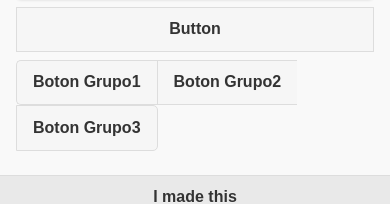
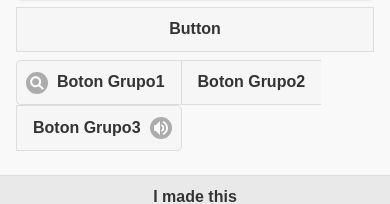
Before and after one commit to ancho85/ipositivo_myJQueryMobileApp, a plain HTML site: page www/index.html in a window 390 px wide. Shown: the part 242-446 px from the top of the page. Drawn offline with Linux system fonts and the light colour scheme.

Commit message:
íconos en los botones (no funciona en el tipo input)

```diff
--- a/www/index.html
+++ b/www/index.html
@@ -39,9 +39,9 @@
             <input type="button" value="Button">
             <button class="ui-btn">Button</button>
             <div data-role="controlgroup" data-type="horizontal">
-                <a href="#pagetwo" data-transition="turn" class="ui-btn">Boton Grupo1</a>
+                <a href="#pagetwo" data-transition="turn" class="ui-btn ui-icon-search ui-btn-icon-left">Boton Grupo1</a>
                 <input type="button" value="Boton Grupo2">
-                <button class="ui-btn">Boton Grupo3</button>
+                <button class="ui-btn ui-icon-audio ui-btn-icon-right">Boton Grupo3</button>
             </div>
         </div>
         <div data-role="footer">
```
